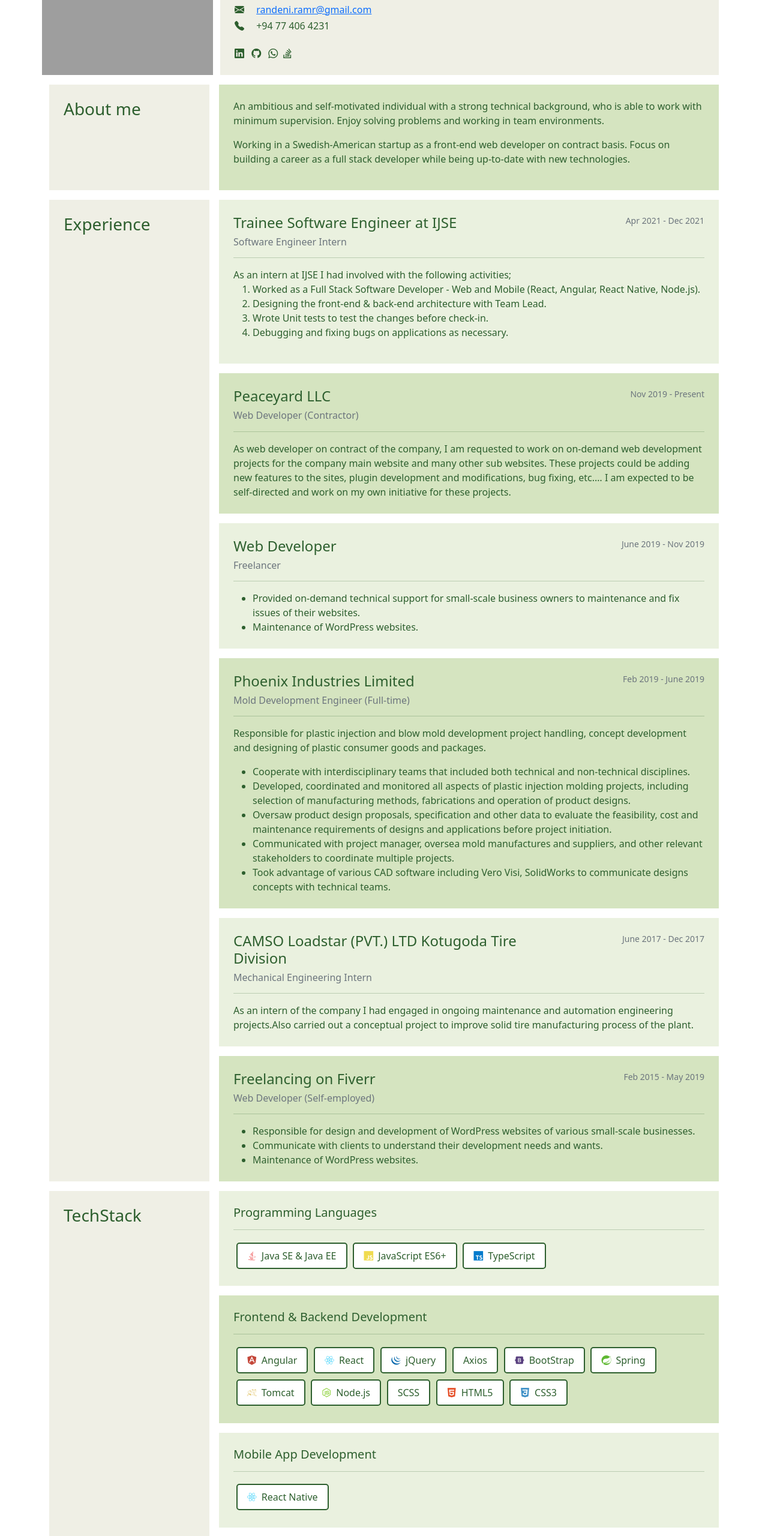
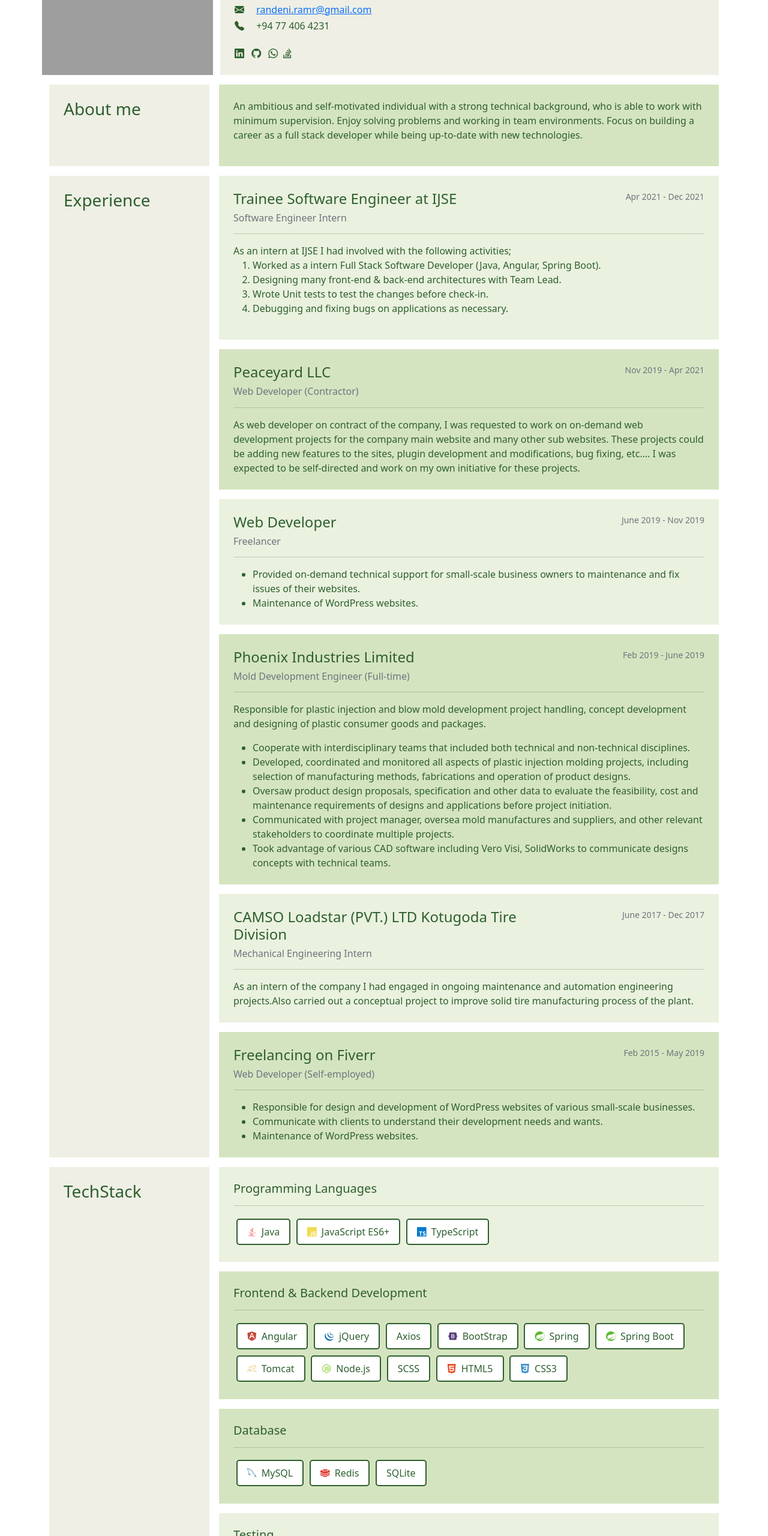
Before and after one commit to ManojRAMR/CV-Online-Version, a website: page index.html in a window 1280 px wide. Shown: the part 240-2800 px from the top of the page at 60% size. Drawn offline with nearby package versions, Linux system fonts and the light colour scheme; grey boxes are pictures that could not be loaded.

Commit message:
Update CV as sir suggested

```diff
--- a/index.html
+++ b/index.html
@@ -147,16 +147,12 @@
             <div class="bg__section_accent p-4">
               <p class="disc">
 
-                An ambitious and self-motivated individual with a strong technical background, who is able to work with minimum supervision. Enjoy solving problems and working in team environments.
+                An ambitious and self-motivated individual with a strong technical background, who is able to work with minimum supervision. Enjoy solving problems and working in team environments. Focus on building a career as a full stack developer while being up-to-date with new
+                technologies.
 
               </p>
 
-              <p class="disc mb-0">
-                Working in a Swedish-American startup as a front-end web developer on contract basis. Focus on building a career
-                as a full stack developer while being up-to-date with new
-                technologies.
-                <div ></div>
-              </p>
+
             </div>
           </div>
         </div>
@@ -197,8 +193,8 @@
                   <p class="disc mb-0">
                     As an intern at IJSE I had involved with the following activities;
                     <ol>
-                      <li>Worked as a Full Stack Software Developer - Web and Mobile (React, Angular, React Native, Node.js).</li>
-                      <li>Designing the front-end & back-end architecture with Team Lead.</li>
+                      <li>Worked as a intern Full Stack Software Developer (Java, Angular, Spring Boot).</li>
+                      <li>Designing many front-end & back-end architectures with Team Lead.</li>
                       <li>Wrote Unit tests to test the changes before check-in.</li>
                       <li>Debugging and fixing bugs on applications as necessary.</li>
                     </ol>
@@ -212,7 +208,7 @@
                 </div>
                 <div class="col-4">
                   <p class="job__period text-end text-muted small">
-                    Nov 2019 - Present
+                    Nov 2019 - Apr 2021
                   </p>
                 </div>
               </div>
@@ -227,11 +223,11 @@
               <div class="row">
                 <div class="col">
                   <p class="disc mb-0">
-                    As web developer on contract of the company, I am requested
+                    As web developer on contract of the company, I was requested
                     to work on on-demand web development projects for the
                     company main website and many other sub websites. These
                     projects could be adding new features to the sites, plugin
-                    development and modifications, bug fixing, etc.… I am
+                    development and modifications, bug fixing, etc.… I was
                     expected to be self-directed and work on my own initiative
                     for these projects.
                   </p>
@@ -420,7 +416,7 @@
               <ul class="skills__list mb-0 p-0 ">
                 <li class="skill__item">
                   <i class="devicon-java-plain colored"></i>
-                  Java SE & Java EE</li>
+                  Java</li>
 
                 <li class="skill__item">
                   <i class="devicon-javascript-plain colored"></i>
@@ -445,9 +441,7 @@
                 <li class="skill__item">
                   <i class="devicon-angularjs-plain colored"></i>
                   Angular</li>
-                <li class="skill__item">
-                  <i class="devicon-react-original colored"></i>
-                  React</li>
+
                 <li class="skill__item">
                   <i class="devicon-jquery-plain colored"></i>
                   jQuery</li>
@@ -459,7 +453,9 @@
                   BootStrap</li>
                 <li class="skill__item">
                   <i class="devicon-spring-plain colored"></i>
-                  Spring</li>
+                  Spring</li><li class="skill__item">
+                  <i class="devicon-spring-plain colored"></i>
+                  Spring Boot</li>
                   <li class="skill__item">
                     <i class="devicon-tomcat-line colored"></i>
                   Tomcat</li>
@@ -478,7 +474,7 @@
               </ul>
             </div>
 
-            <div class="bg__section_light p-4 mb-lg-3">
+           <!--  <div class="bg__section_light p-4 mb-lg-3">
               <div class="row">
               <div class="col">
                 <p class="skill_section_title h5  mb-0">
@@ -492,7 +488,7 @@
                   <i class="devicon-react-original colored"></i>
                   React Native</li>
               </ul>
-            </div>
+            </div>  -->
 
             <div class="bg__section_accent p-4 mb-lg-3">
               <div class="row">
@@ -614,7 +610,7 @@
                   </p>
                 </div>
               </div>
-              <div class="row">
+             <!--  <div class="row">
                 <div class="col">
                   <ul class="disc__list mb-0">
                     <li class="disc__list-item">
@@ -632,7 +628,7 @@
                     </li>
                   </ul>
                 </div>
-              </div>
+              </div> -->
             </div>
           </div>
         </div>
```
